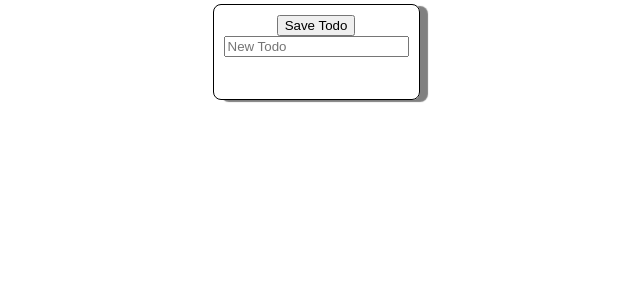
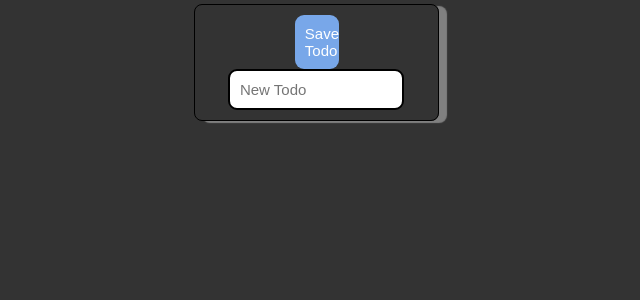
Before and after one commit to DE101/My-Todo, a React (Create React App) app: page / in a window 1280 px wide. Shown: the top 300 px of the page, without its empty margins (324-964 px from the left). Built offline with nearby package versions, Linux system fonts and the light colour scheme.

Commit message:
styled up a bit

```diff
--- a/src/App.css
+++ b/src/App.css
@@ -1,3 +1,22 @@
+* {
+  box-sizing: border-box;
+  margin: 0;
+}
+
+body {
+  margin: 0;
+  background-color: #333;
+}
+
+input {
+  border: 2px solid black;
+  border-radius: 9px;
+  padding: 10px;
+  width: 79%;
+  font-size: 15px;
+  background-color: white;
+}
+
 li {
   list-style: none;
 }
@@ -18,3 +37,36 @@ li {
   color: green;
   text-decoration: line-through;
 }
+
+input:hover {
+  border: 2px solid #3d3d3d;
+  background-color: white;
+}
+input:active {
+  border: 2px solid rgb(113, 113, 113);
+  background-color: white;
+}
+button {
+  border-radius: 9px;
+  border: none;
+  color: white;
+  background-color: #78a7e9;
+  padding: 10px;
+  width: 20%;
+  margin-left: 1%;
+  font-size: 15px;
+}
+button:hover {
+  border-radius: 9px;
+  color: white;
+  background-color: #8eb4ea;
+  padding: 10px;
+  width: 20%;
+  margin-left: 1%;
+}
+button:active {
+  border-radius: 9px;
+  border: none;
+  color: white;
+  background-color: #709cda;
+}
```
